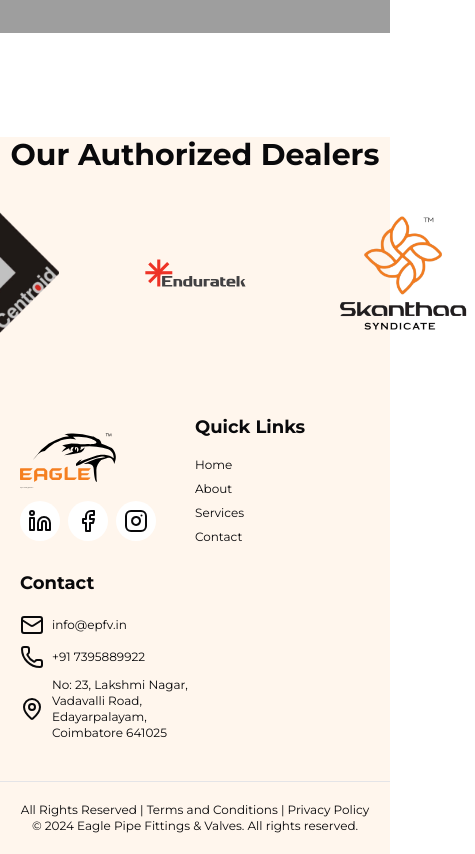
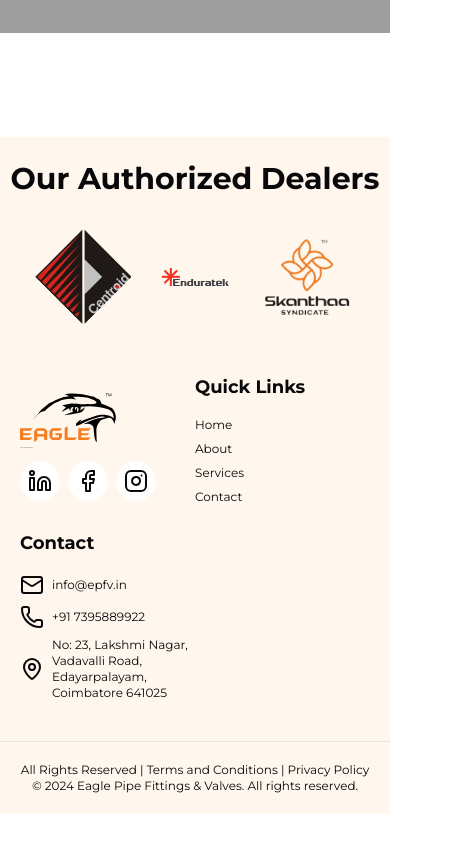
Before and after one commit to Najas-Cyfotok/eagle-website, a React (Vite) app: page / in a window 390 px wide. Shown: the part 4660-5514 px from the top of the page, 475 px wide, since content can reach past the window. After the commit the page ends 5474 px from the top, so only its background shows below. Built offline with nearby package versions, Linux system fonts and the light colour scheme; grey boxes are pictures that could not be loaded; a web font is replaced by a local one.

Commit message:
footer-responsive

```diff
--- a/src/components/footer.tsx
+++ b/src/components/footer.tsx
@@ -14,16 +14,17 @@ import { Link } from "react-router-dom";
 
 const Footer = () => {
   return (
-    <section className="mt-10">
+    <section className="mt-10 parallax">
       <footer className="min-h-[300px] bg-[#fff6ed]">
-        <h3 className="text-3xl text-center font-bold">
+        <h3 className="text-3xl text-center font-bold py-6">
           Our Authorized Dealers{" "}
         </h3>
-        <div className="flex justify-center my-7 gap-x-16">
-          <img src={cepllogo} className="w-36 h-36" />
-          <img src={EnduratekLogo} className="w-36 h-36" />
-          <img src={skanthalogo} className="w-36 h-36" />
+        <div className="flex flex-wrap justify-center gap-4 my-2">
+          <img src={cepllogo} className="w-24 h-24 sm:w-36 sm:h-36" />
+          <img src={EnduratekLogo} className="w-24 h-24 sm:w-36 sm:h-36" />
+          <img src={skanthalogo} className="w-24 h-24 sm:w-36 sm:h-36" />
         </div>
+
         <div className="grid grid-cols-2 md:grid-cols-3 xl:grid-cols-3 px-36 max-lg:px-5 py-10  gap-y-6 justify-center">
           <div className="flex flex-col ">
             <img src={logo} alt="logo" className="w-24 h-24" />
```
